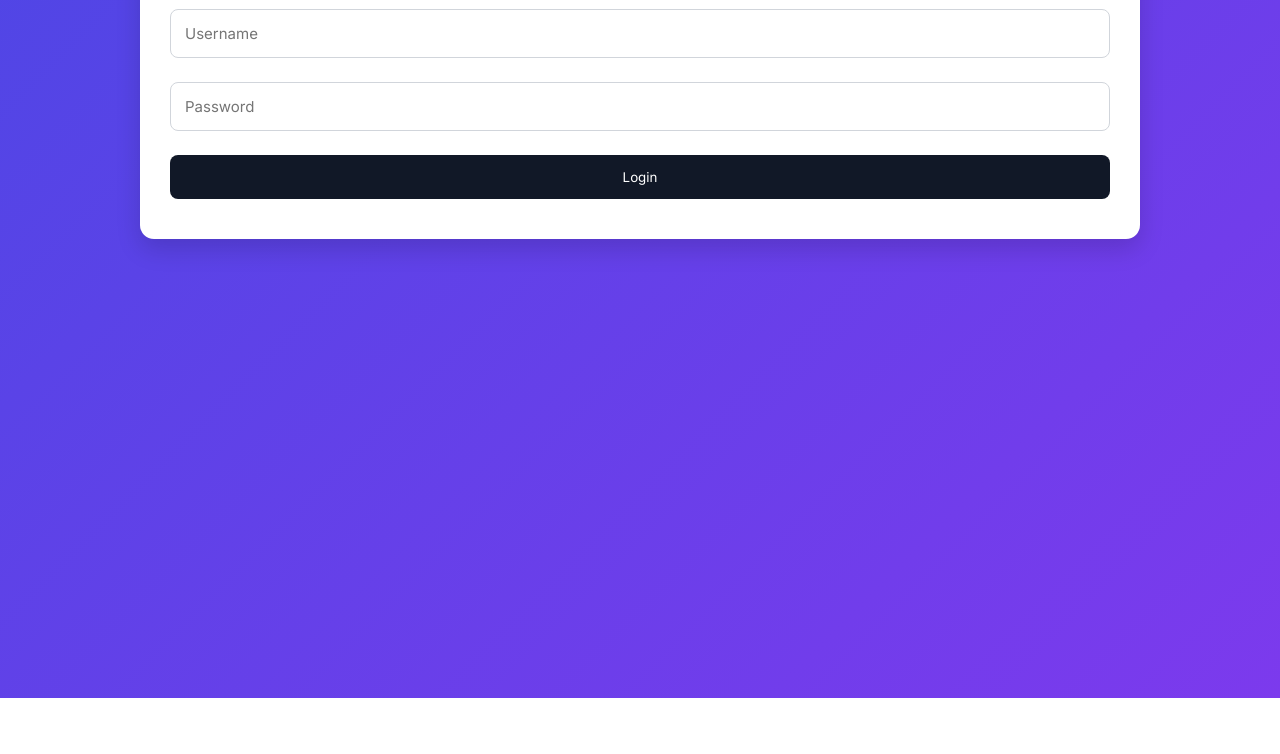
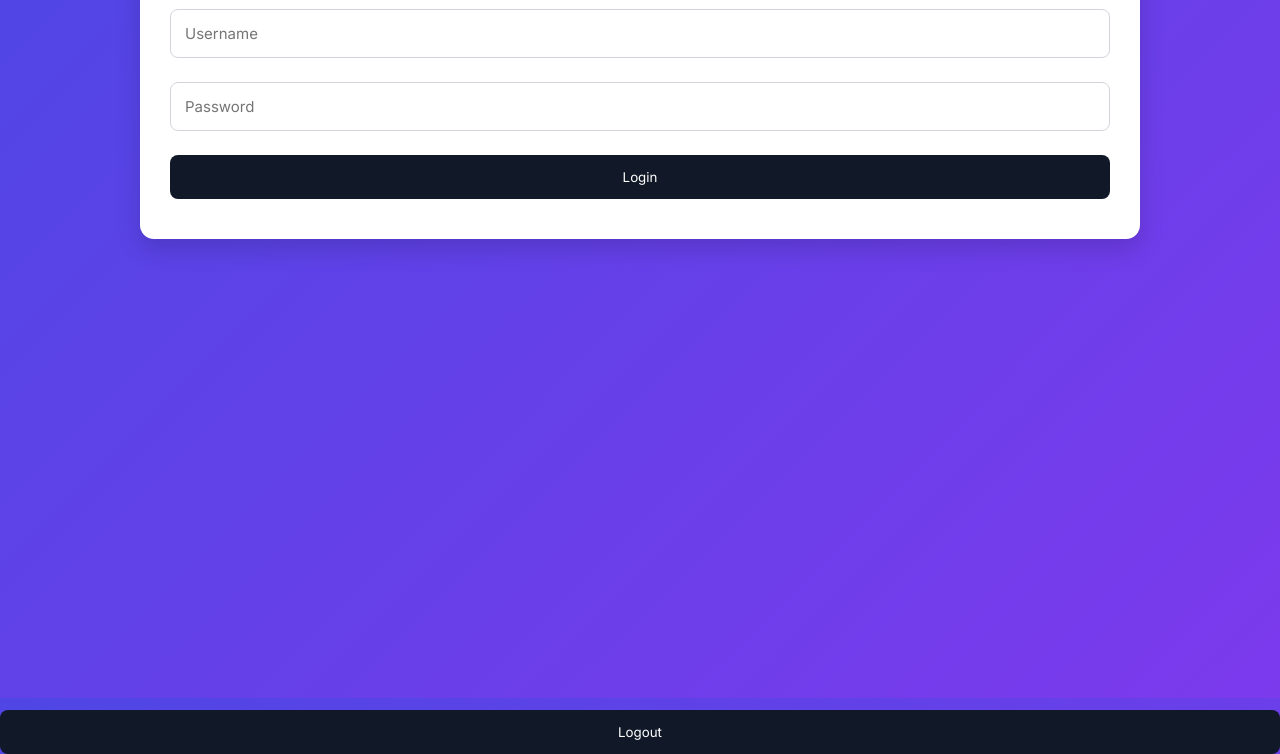
Before and after one commit to shreyansksingh49/Relocation-Helper, a website: page login.html in a window 1280 px wide. Shown: the part 102-856 px from the top of the page. Before the commit the page ends 800 px from the top, so only its background shows below. Drawn offline with Linux system fonts and the light colour scheme.

Commit message:
Update login.html

```diff
--- a/login.html
+++ b/login.html
@@ -43,3 +43,11 @@ function login() {
 
 </body>
 </html>
+<button onclick="logout()">Logout</button>
+
+<script>
+function logout(){
+  localStorage.removeItem("loggedIn");
+  window.location.href = "login.html";
+}
+</script>
```
